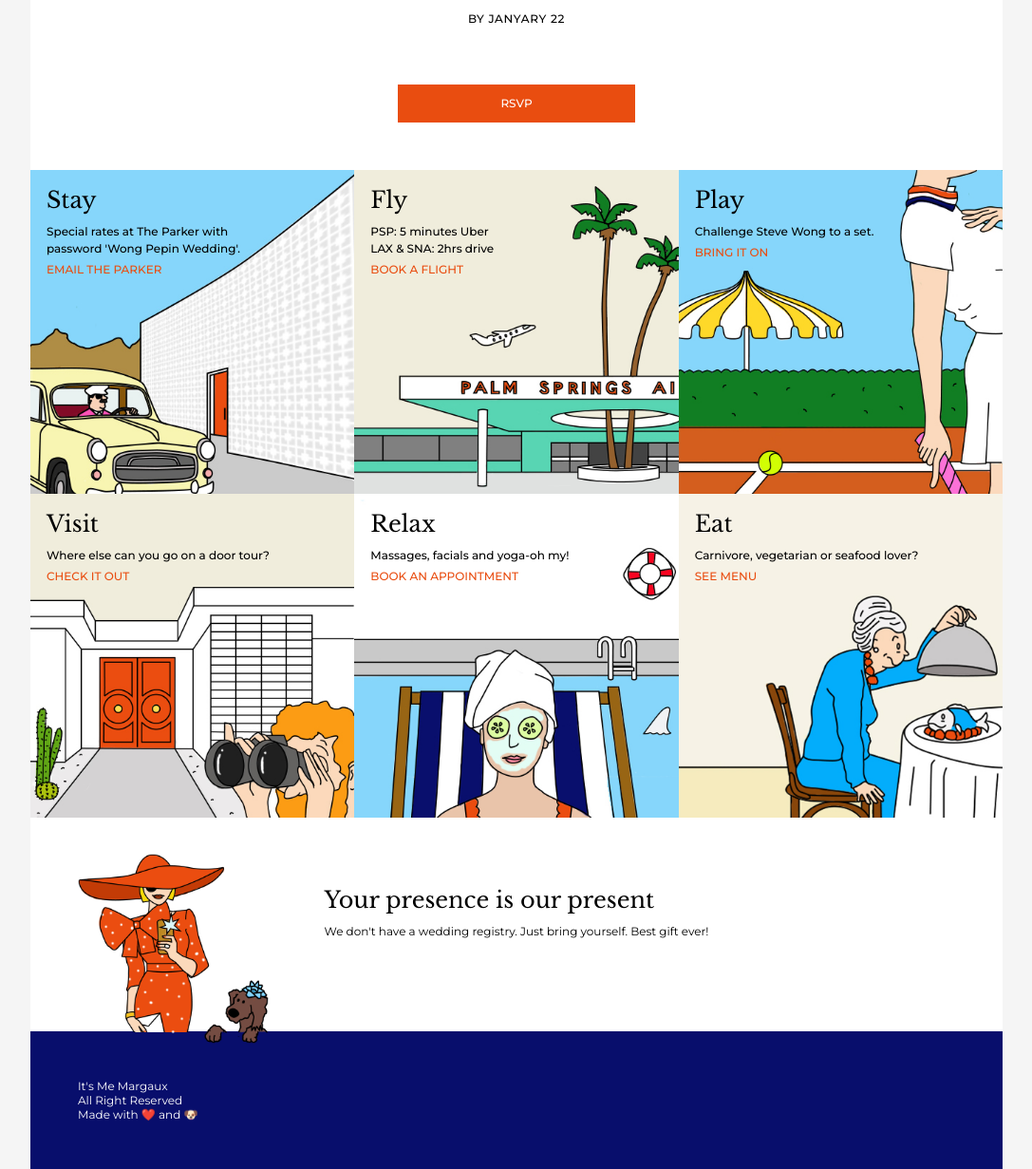
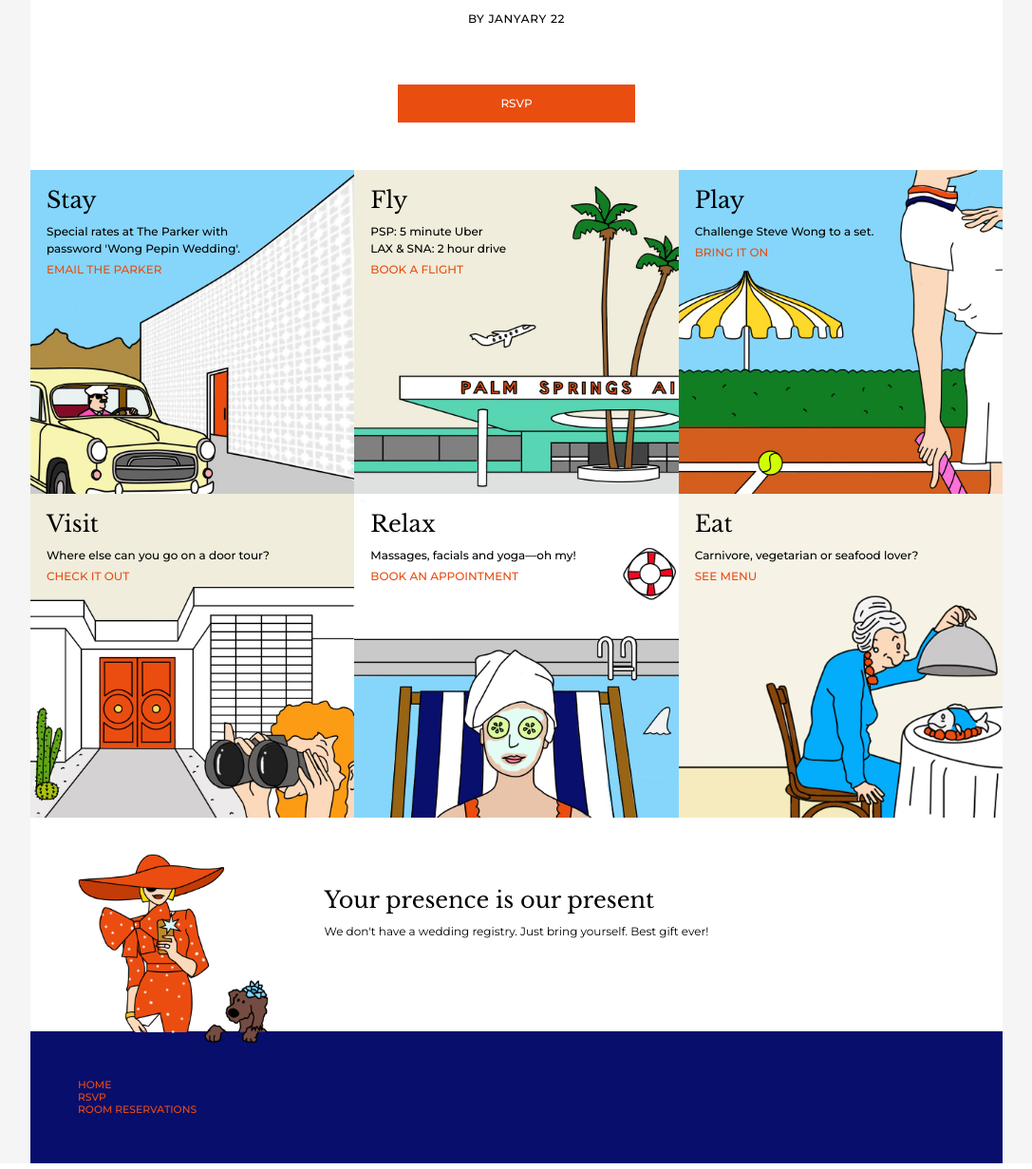
Before and after one commit to Jauny/wedding, a Flask app: template app/templates/index.html in a window 1280 px wide. Shown: the part 1219-2450 px from the top of the page at 95% size, without its empty margins (96-1183 px from the left). Run offline with Flask 2, Linux system fonts and the light colour scheme; the template is opened without the code that fills it, so the values that code supplies are empty; parts of the project's set-up code (start-up, migrations or seed data) failed here and were passed over.

Commit message:
all fixes

```diff
--- a/app/static/style.css
+++ b/app/static/style.css
@@ -168,9 +168,15 @@ label {
 }
 /* FOOTER */
 .footer {
+  font-size: 0.9em;
   background-color: var(--space-blue);
   color: white;
   padding: var(--base-spacing);
+}
+.footer a {
+  text-transform: uppercase;
+  font-weight: 500;
+  color: var(--main-red);
 }
 
 
@@ -212,7 +218,6 @@ label {
     justify-content: flex-start;
   }
   .hero .title {
-    margin-top: 10px;
     font-size: 0.8em;
   }
   .hero .title span {
--- a/app/templates/footer.html
+++ b/app/templates/footer.html
@@ -1,5 +1,5 @@
 <div class="footer">
-  <div>It's Me Margaux</div>
-  <div>All Right Reserved</div>
-  <div>Made with ❤️ and 🐶</div>
+  <div><a href="{{ url_for('index', email=request.args.get('email')) }} ">Home</a></div>
+  <div><a href="{{ url_for('rsvp', email=request.args.get('email')) }} ">RSVP</a></div>
+  <div><a target="_blank" href="mailto:reservations@parkerpalmsprings.com?Subject=Room%20for%20IHO:%20Wong%20Pepin%20Wedding">Room Reservations</a></div>
 </div>
--- a/app/templates/index.html
+++ b/app/templates/index.html
@@ -58,7 +58,7 @@
     <div class="cell">
       <div class="block">
         <div class="title">Fly</div>
-        <div class="content">PSP: 5 minutes Uber<br>LAX & SNA: 2hrs drive</div>
+        <div class="content">PSP: 5 minute Uber<br>LAX & SNA: 2 hour drive</div>
         <a target="_blank" href="https://google.com/flights">Book a flight </a>
       </div>
       <img src="{{url_for('static', filename='fly.png')}}">
@@ -85,7 +85,7 @@
     <div class="cell">
       <div class="block">
         <div class="title">Relax</div>
-        <div class="content">Massages, facials and yoga-oh my!</div>
+        <div class="content">Massages, facials and yoga&mdash;oh my!</div>
         <a target="_blank" href="https://www.theparkerpalmsprings.com/palm-springs-yacht-club/">Book an appointment</a>
       </div>
       <img src="{{url_for('static', filename='relax.png')}}">
```
